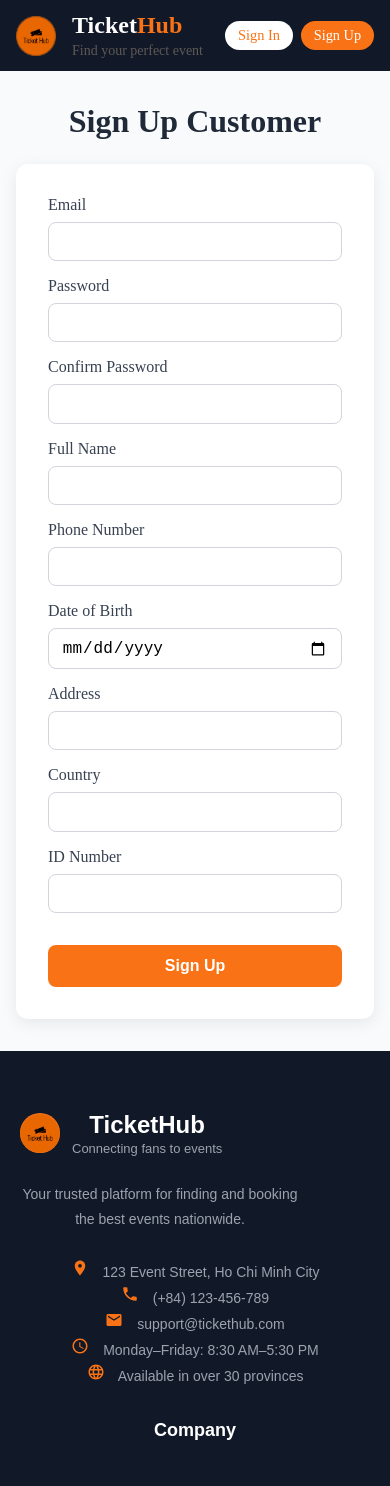
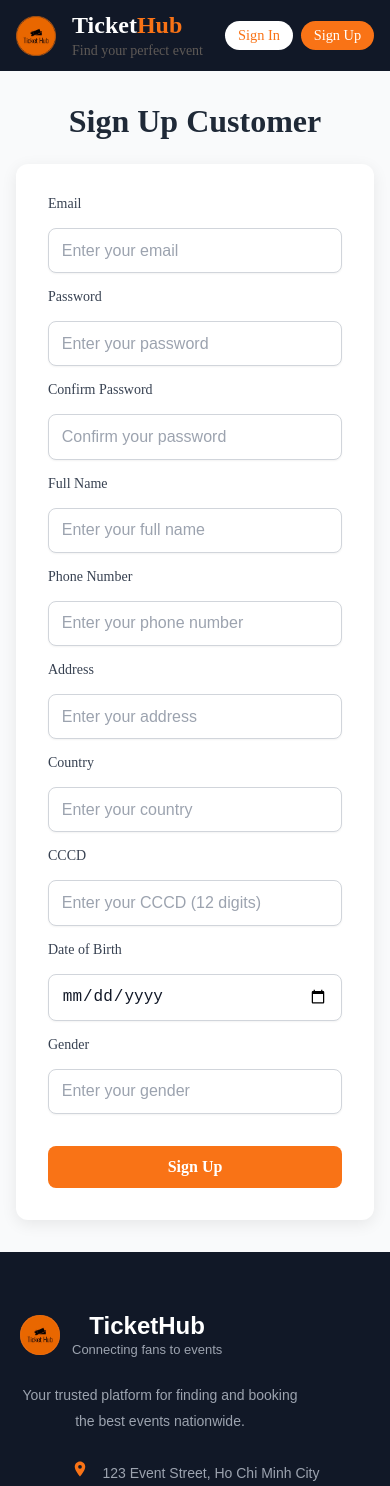
Before and after one commit to YukiYuto/TicketHub-ReactTs, a React (Vite) app: page /user/sign-up-customer in a window 390 px wide. Shown: the top 1486 px of the page. Built offline with nearby package versions, Linux system fonts and the light colour scheme; no server answers.

Commit message:
Sign Up Customer

```diff
--- a/package.json
+++ b/package.json
@@ -12,14 +12,17 @@
   "dependencies": {
     "@headlessui/react": "^2.2.4",
     "@heroicons/react": "^2.2.0",
+    "@hookform/resolvers": "^5.1.1",
     "axios": "^1.10.0",
     "firebase": "^11.10.0",
     "jwt-decode": "^4.0.0",
     "react": "^19.1.0",
     "react-dom": "^19.1.0",
+    "react-hook-form": "^7.60.0",
     "react-hot-toast": "^2.5.2",
     "react-icons": "^5.5.0",
-    "react-router-dom": "^7.6.3"
+    "react-router-dom": "^7.6.3",
+    "yup": "^1.6.1"
   },
   "devDependencies": {
     "@eslint/js": "^9.29.0",
--- a/src/auth/auth.context.tsx
+++ b/src/auth/auth.context.tsx
@@ -257,8 +257,8 @@ const AuthContextProvider = ({ children }: IProps) => {
     [navigate]
   );
 
-  //SignUpMember
-  const signUpMember = useCallback(
+  //SignUpCustomer
+  const signUpCustomer = useCallback(
     async (signUpCustomerDTO: ISignUpCustomerDTO) => {
       try {
         const response = await axiosInstance.post<ISignUpResponseDTO>(
@@ -314,7 +314,7 @@ const AuthContextProvider = ({ children }: IProps) => {
 
     signInByEmailPassword: signInByEmailPassword,
     signInByGoogle: signInByGoogle,
-    signUpMember: signUpMember,
+    signUpCustomer: signUpCustomer,
     signOut: signOut,
   };
 
--- /dev/null
+++ b/src/components/general/Button.tsx
@@ -0,0 +1,55 @@
+interface IProps {
+  variant: "primary" | "secondary" | "danger" | "light";
+  type: "submit" | "button";
+  label: any;
+  onClick?: () => void;
+  loading?: boolean;
+  disabled?: boolean;
+}
+
+const Button = ({
+  variant,
+  type,
+  label,
+  onClick,
+  loading,
+  disabled,
+}: IProps) => {
+  const classNameCreator = (): string => {
+    let className = "btn";
+
+    switch (variant) {
+      case "primary":
+        className += " btn-primary";
+        break;
+      case "secondary":
+        className += " btn-secondary";
+        break;
+      case "danger":
+        className += " btn-danger";
+        break;
+      case "light":
+        className += " btn-light";
+        break;
+    }
+
+    return className;
+  };
+
+  const loadingIconCreator = () => {
+    return <div className="loading-spinner"></div>;
+  };
+
+  return (
+    <button
+      type={type}
+      onClick={onClick}
+      className={classNameCreator()}
+      disabled={disabled}
+    >
+      {loading ? loadingIconCreator() : label}
+    </button>
+  );
+};
+
+export default Button;
--- /dev/null
+++ b/src/components/general/InputField.tsx
@@ -0,0 +1,61 @@
+import { Controller, type Control } from "react-hook-form";
+import "@styles/authentication/InputField.css";
+
+interface IProps {
+  control: Control<any, any>;
+  label?: string;
+  inputName: string;
+  inputType?: string;
+  error?: string;
+  placeholder?: string;
+  disabled?: boolean;
+}
+
+const InputField = ({
+  control,
+  inputName,
+  inputType = "text",
+  error,
+  label,
+  placeholder,
+  disabled = false,
+}: IProps) => {
+  const renderTopRow = () => {
+    if (error) {
+      return <span className="input-field-error">{error}</span>;
+    }
+    if (label) {
+      return <label className="input-field-label">{label}</label>;
+    }
+    return null;
+  };
+
+  const getInputClassName = () => {
+    const baseClass = "input-field-base";
+    const errorClass = error ? "input-field-error-state" : "";
+    return `${baseClass} ${errorClass}`.trim();
+  };
+
+  return (
+    <div className="input-field-container">
+      {renderTopRow()}
+
+      <Controller
+        name={inputName}
+        control={control}
+        render={({ field }) => (
+          <input
+            {...field}
+            autoComplete="off"
+            type={inputType}
+            placeholder={placeholder}
+            disabled={disabled}
+            className={getInputClassName()}
+          />
+        )}
+      />
+    </div>
+  );
+};
+
+export default InputField;
--- a/src/pages/authentication/SignUpCustomer.tsx
+++ b/src/pages/authentication/SignUpCustomer.tsx
@@ -1,50 +1,180 @@
 import "@styles/authentication/SignUpCustomer.css";
-// import { useState } from "react";
+import * as Yup from "yup";
+import { useForm } from "react-hook-form";
+import { yupResolver } from "@hookform/resolvers/yup";
+import InputField from "../../components/general/InputField";
+import type { ISignUpCustomerDTO } from "@/types/auth.types";
+import { useEffect, useState } from "react";
+import useAuth from "@/hooks/useAuth.hook";
+import toast from "react-hot-toast";
+import { PATH_PUBLIC } from "@/routes/paths";
+import { useNavigate } from "react-router-dom";
+import Button from "@/components/general/Button";
 
 const SignUpCustomer = () => {
-  // const [loading, setLoading] = useState<boolean>(false);
+  const [loading, setLoading] = useState<boolean>(false);
+  const { signUpCustomer, isAuthenticated } = useAuth();
+  const navigate = useNavigate();
 
+  useEffect(() => {
+    if (isAuthenticated) {
+      navigate(PATH_PUBLIC.signUpCustomer);
+    }
+  }, [isAuthenticated, navigate]);
+
+  const signUpSchema = Yup.object().shape({
+    email: Yup.string().email("Invalid email").required("Email is required"),
+    password: Yup.string()
+      .min(8, "Password must be at least 8 characters")
+      .required("Password is required")
+      .matches(/[a-z]/, "Password must contain at least one lowercase letter")
+      .matches(/[A-Z]/, "Password must contain at least one uppercase letter")
+      .matches(/[0-9]/, "Password must contain at least one number")
+      .matches(
+        /[!@#$%^&*(),.?":{}|<>]/,
+        "Password must contain at least one special character"
+      ),
+    confirmPassword: Yup.string()
+      .oneOf([Yup.ref("password")], "Passwords must match")
+      .required("Confirm Password is required"),
+    cccd: Yup.string()
+      .required("CCCD is required")
+      .matches(/^\d{12}$/, "CCCD must be 12 digits"),
+    fullName: Yup.string().required("Full Name is required"),
+    phoneNumber: Yup.string().required("Phone Number is required"),
+    birthDate: Yup.date().required("Date of Birth is required"),
+    address: Yup.string().required("Address is required"),
+    country: Yup.string().required("Country is required"),
+    gender: Yup.string().required("Gender is required"),
+  });
+
+  const { control, handleSubmit, reset } = useForm({
+    resolver: yupResolver(signUpSchema),
+    defaultValues: {
+      email: "",
+      password: "",
+      confirmPassword: "",
+      fullName: "",
+      phoneNumber: "",
+      birthDate: new Date(),
+      address: "",
+      country: "",
+      gender: "",
+      cccd: "",
+    },
+  });
+
+  const onSubmit = async (data: ISignUpCustomerDTO) => {
+    console.log("Form submitted with data:", data);
+    try {
+      setLoading(true);
+      await signUpCustomer(data);
+      toast.success("Sign up successful!");
+      reset();
+      navigate(PATH_PUBLIC.home);
+    } catch (error) {
+      console.error("Sign up error:", error);
+      toast.error("Sign up failed!");
+      setLoading(false);
+    }
+  };
+
+  const onError = (errors: any) => {
+    console.log("Form validation errors:", errors);
+    toast.error("Please fix the form errors before submitting!");
+  };
   return (
     <div className="signup-container">
       <h1>Sign Up Customer</h1>
-      <form className="signup-form">
-        <div>
-          <label>Email</label>
-          <input type="email" />
+      <form className="signup-form" onSubmit={handleSubmit(onSubmit, onError)}>
+        <InputField
+          control={control}
+          inputName="email"
+          label="Email"
+          inputType="email"
+          placeholder="Enter your email"
+        />
+
+        <InputField
+          control={control}
+          inputName="password"
+          label="Password"
+          inputType="password"
+          placeholder="Enter your password"
+        />
+
+        <InputField
+          control={control}
+          inputName="confirmPassword"
+          label="Confirm Password"
+          inputType="password"
+          placeholder="Confirm your password"
+        />
+
+        <InputField
+          control={control}
+          inputName="fullName"
+          label="Full Name"
+          inputType="text"
+          placeholder="Enter your full name"
+        />
+
+        <InputField
+          control={control}
+          inputName="phoneNumber"
+          label="Phone Number"
+          inputType="tel"
+          placeholder="Enter your phone number"
+        />
+
+        <InputField
+          control={control}
+          inputName="address"
+          label="Address"
+          inputType="text"
+          placeholder="Enter your address"
+        />
+
+        <InputField
+          control={control}
+          inputName="country"
+          label="Country"
+          inputType="text"
+          placeholder="Enter your country"
+        />
+
+        <InputField
+          control={control}
+          inputName="cccd"
+          label="CCCD"
+          inputType="text"
+          placeholder="Enter your CCCD (12 digits)"
+        />
+
+        <InputField
+          control={control}
+          inputName="birthDate"
+          label="Date of Birth"
+          inputType="date"
+        />
+
+        <InputField
+          control={control}
+          inputName="gender"
+          label="Gender"
+          inputType="text"
+          placeholder="Enter your gender"
+        />
+
+        <div className="signup-btn">
+          <Button
+            variant="primary"
+            type="submit"
+            label="Sign Up"
+            loading={loading}
+            disabled={loading}
+          />
         </div>
-        <div>
-          <label>Password</label>
-          <input type="password" />
-        </div>
-        <div>
-          <label>Confirm Password</label>
-          <input type="password" />
-        </div>
-        <div>
-          <label>Full Name</label>
-          <input type="text" />
-        </div>
-        <div>
-          <label>Phone Number</label>
-          <input type="tel" />
-        </div>
-        <div>
-          <label>Date of Birth</label>
-          <input type="date" />
-        </div>
-        <div>
-          <label>Address</label>
-          <input type="text" />
-        </div>
-        <div>
-          <label>Country</label>
-          <input type="text" />
-        </div>
-        <div>
-          <label>ID Number</label>
-          <input type="text" />
-        </div>
-        <button type="submit">Sign Up</button>
       </form>
     </div>
   );
--- /dev/null
+++ b/src/styles/authentication/InputField.css
@@ -0,0 +1,68 @@
+/* InputField Component Styles */
+.input-field-container {
+  display: flex;
+  flex-direction: column;
+  gap: 0.5rem;
+}
+
+.input-field-label {
+  font-weight: 600;
+  color: #374151;
+  font-size: 0.875rem;
+  margin-bottom: 0.25rem;
+}
+
+.input-field-error {
+  font-weight: 600;
+  color: #dc2626;
+  font-size: 0.875rem;
+  margin-bottom: 0.25rem;
+}
+
+.input-field-base {
+  display: block;
+  width: 100%;
+  padding: 0.625rem 0.75rem;
+  font-size: 0.875rem;
+  line-height: 1.5;
+  color: #111827;
+  background-color: #ffffff;
+  border: 1px solid #d1d5db;
+  border-radius: 0.5rem;
+  box-shadow: 0 1px 2px 0 rgba(0, 0, 0, 0.05);
+  transition: all 0.15s ease-in-out;
+  outline: none;
+}
+
+.input-field-base::placeholder {
+  color: #9ca3af;
+}
+
+.input-field-base:focus {
+  border-color: #6366f1;
+  box-shadow: 0 0 0 3px rgba(99, 102, 241, 0.1);
+}
+
+.input-field-base:disabled {
+  background-color: #f9fafb;
+  color: #6b7280;
+  cursor: not-allowed;
+}
+
+.input-field-error-state {
+  border-color: #dc2626;
+  box-shadow: 0 0 0 3px rgba(220, 38, 38, 0.1);
+}
+
+.input-field-error-state:focus {
+  border-color: #dc2626;
+  box-shadow: 0 0 0 3px rgba(220, 38, 38, 0.2);
+}
+
+/* Responsive adjustments */
+@media (max-width: 640px) {
+  .input-field-base {
+    font-size: 1rem;
+    padding: 0.75rem;
+  }
+}
--- a/src/utils/apiUrl/authApiUrl.ts
+++ b/src/utils/apiUrl/authApiUrl.ts
@@ -1,6 +1,6 @@
 export const REFRESH_URL = "refresh-token";
 export const SIGNIN_URL = "sign-in";
-export const SIGNUP_URL = "sign-up";
+export const SIGNUP_URL = "sign-up-customer";
 export const GET_USER_INFO_URL = "user";
 export const SEND_EMAIL_VERIFICATION_URL = "email/verification/send";
 export const SIGNIN_BY_GOOGLE_URL = "sign-in-by-google";
```
Also changed, not shown: src/hooks/useAuth.ts (deleted), 1 other file (tests, documents, lock files or other folders).
